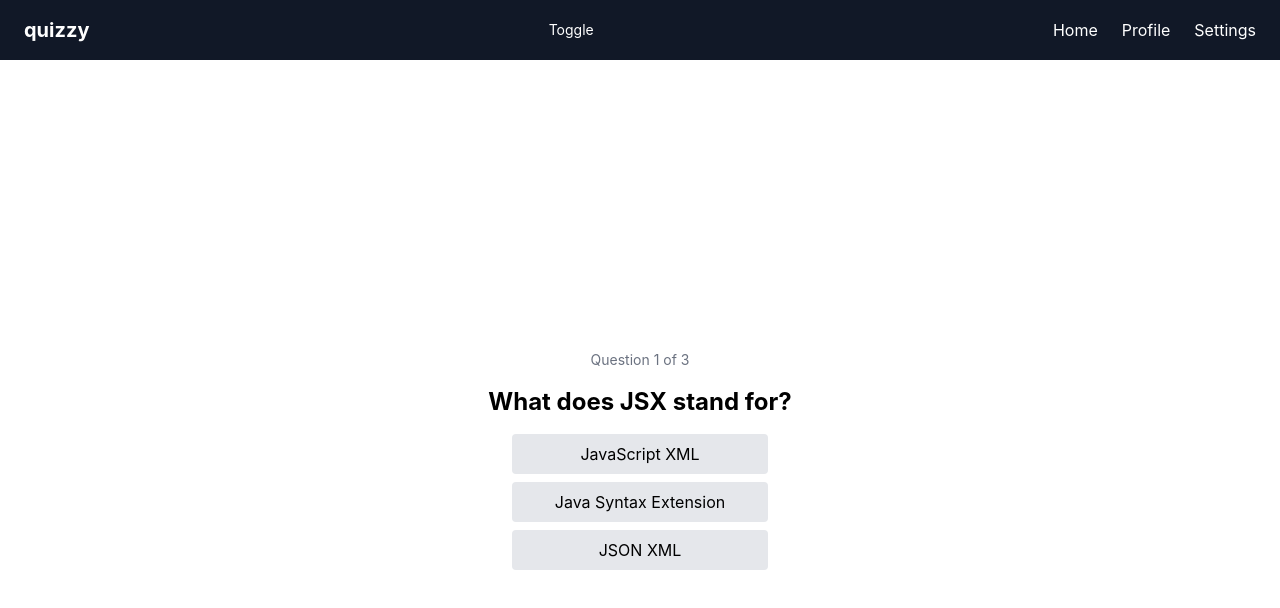
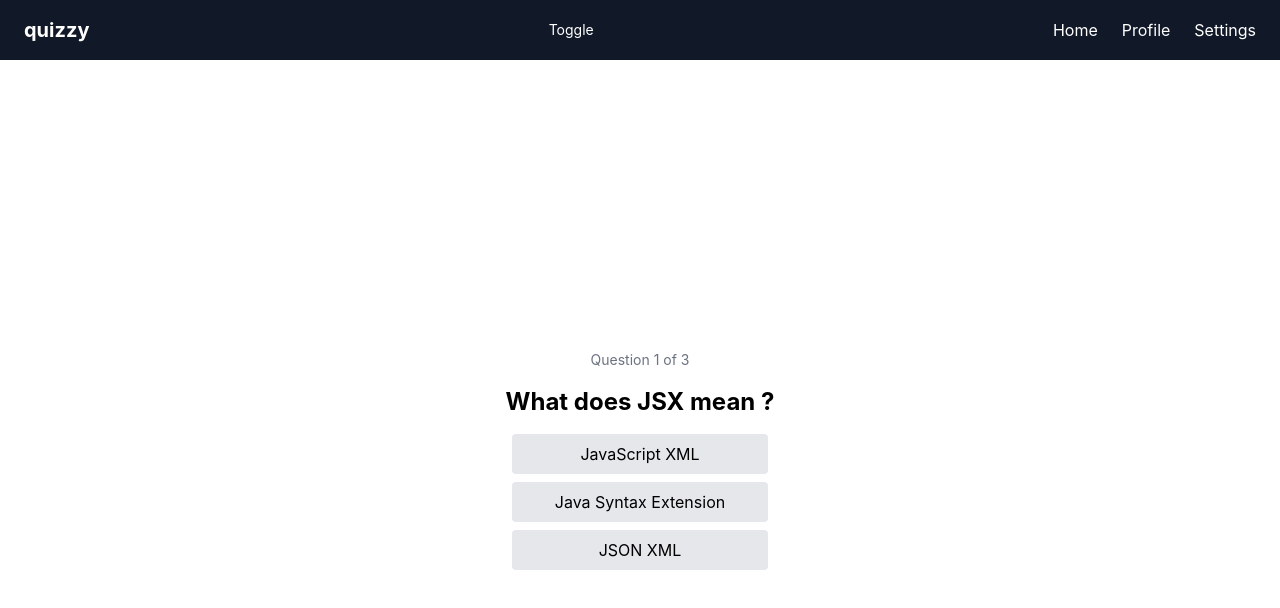
Before and after one commit to maziznaj/quizzyeasy, a React (Create React App) app: page / in a window 1280 px wide. Shown: the top 608 px of the page. Built offline with nearby package versions, Linux system fonts and the light colour scheme.

Commit message:
Update quiz.jsx

```diff
--- a/src/components/quiz.jsx
+++ b/src/components/quiz.jsx
@@ -2,7 +2,7 @@ import { useState } from "react";
 function Quiz(){
     const questions = [
         {
-        question: "What does JSX stand for?",
+        question: "What does JSX mean ?",
          options: ["JavaScript XML", "Java Syntax Extension", "JSON XML"],
          answer: "JavaScript XML"
         },
```
